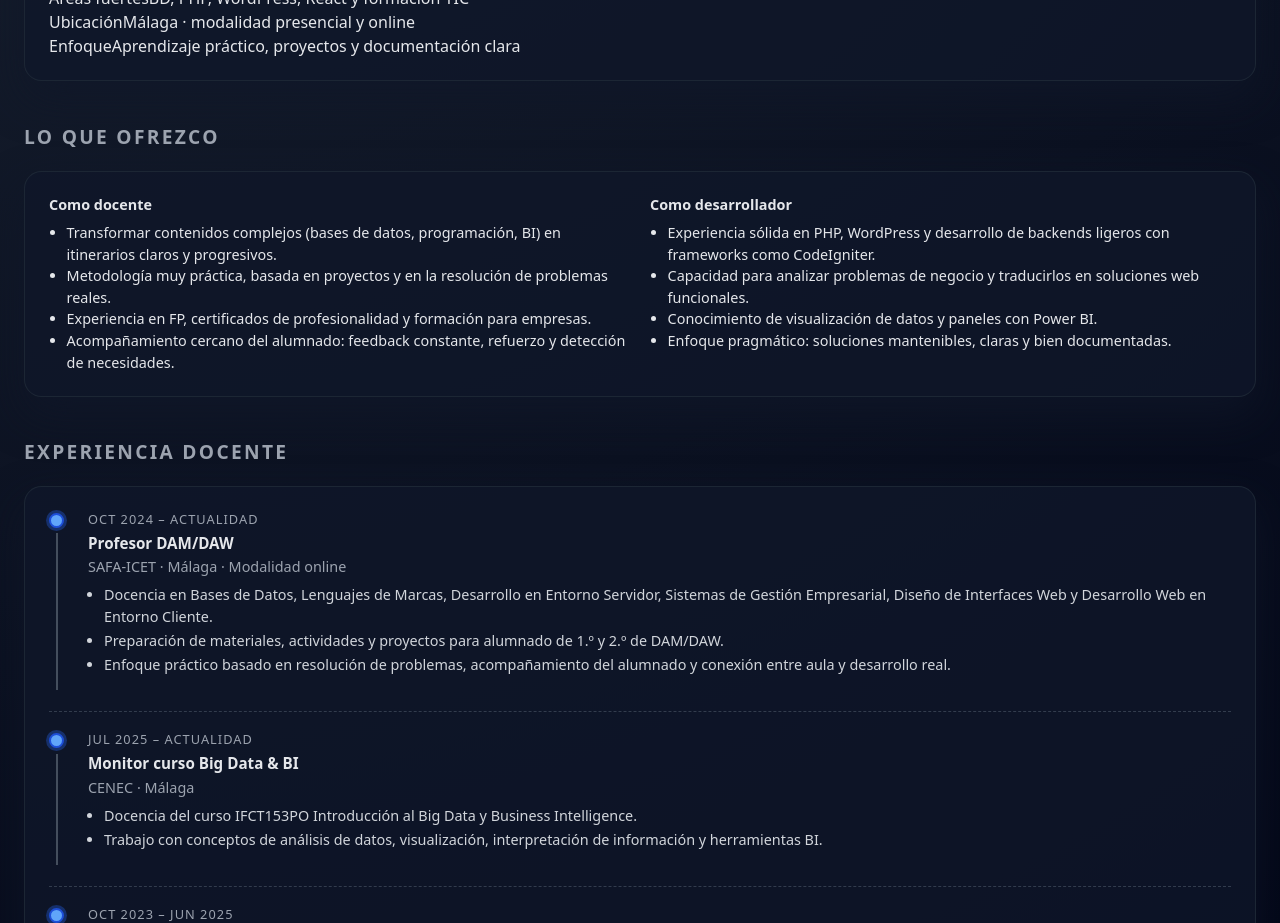
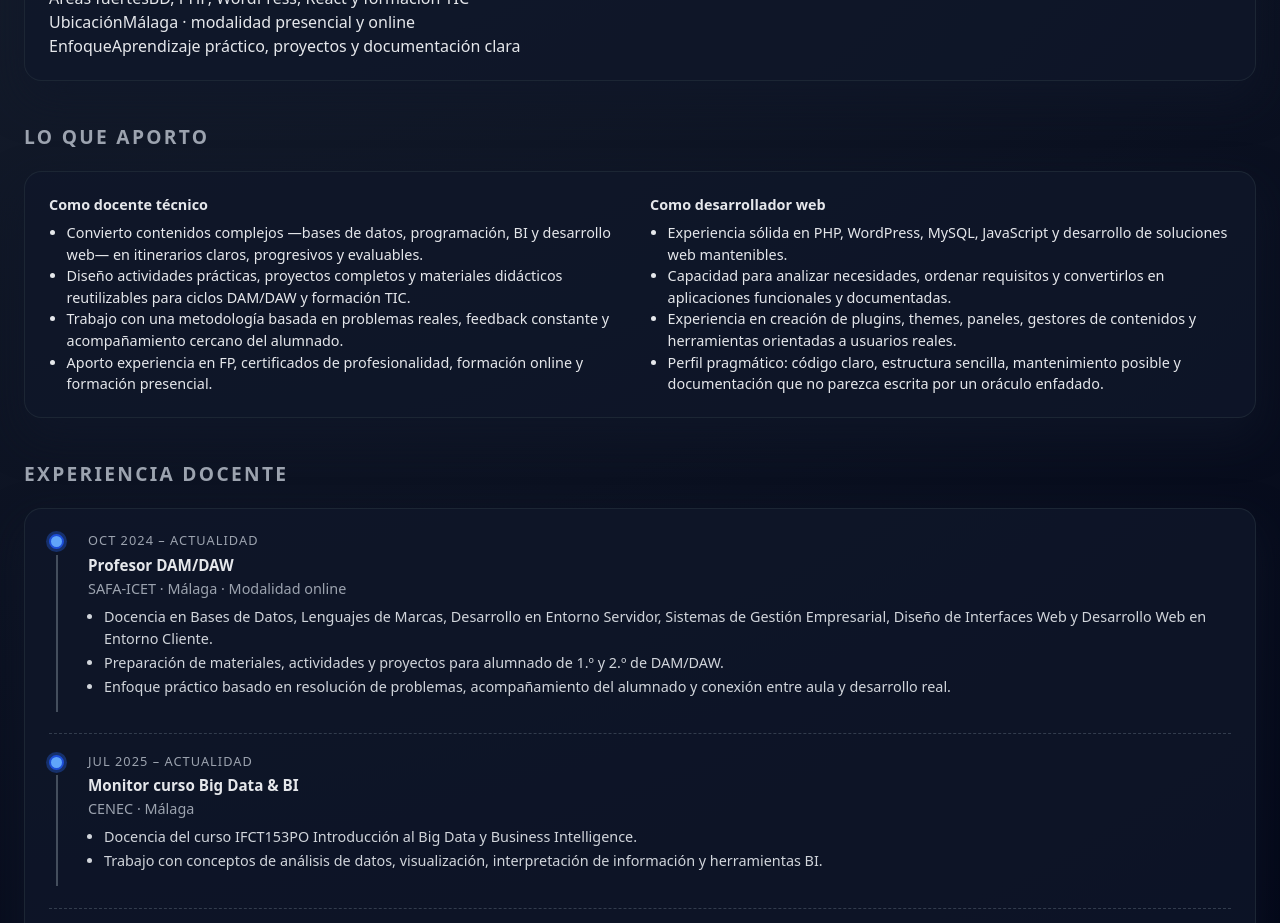
Before and after one commit to fpalacioschaves/cv-react, a React (Vite) app: page / in a window 1280 px wide. Shown: the part 960-1883 px from the top of the page. Built offline with nearby package versions, Linux system fonts and the light colour scheme; no server answers.

Commit message:
Refine value proposition content

```diff
--- a/src/data/offers.js
+++ b/src/data/offers.js
@@ -1,37 +1,36 @@
-// src/data/offers.js
 export const offers = {
   es: {
-    title: 'Lo que ofrezco',
-    teacherTitle: 'Como docente',
-    devTitle: 'Como desarrollador',
+    title: 'Lo que aporto',
+    teacherTitle: 'Como docente técnico',
+    devTitle: 'Como desarrollador web',
     teacherPoints: [
-      'Transformar contenidos complejos (bases de datos, programación, BI) en itinerarios claros y progresivos.',
-      'Metodología muy práctica, basada en proyectos y en la resolución de problemas reales.',
-      'Experiencia en FP, certificados de profesionalidad y formación para empresas.',
-      'Acompañamiento cercano del alumnado: feedback constante, refuerzo y detección de necesidades.',
+      'Convierto contenidos complejos —bases de datos, programación, BI y desarrollo web— en itinerarios claros, progresivos y evaluables.',
+      'Diseño actividades prácticas, proyectos completos y materiales didácticos reutilizables para ciclos DAM/DAW y formación TIC.',
+      'Trabajo con una metodología basada en problemas reales, feedback constante y acompañamiento cercano del alumnado.',
+      'Aporto experiencia en FP, certificados de profesionalidad, formación online y formación presencial.',
     ],
     devPoints: [
-      'Experiencia sólida en PHP, WordPress y desarrollo de backends ligeros con frameworks como CodeIgniter.',
-      'Capacidad para analizar problemas de negocio y traducirlos en soluciones web funcionales.',
-      'Conocimiento de visualización de datos y paneles con Power BI.',
-      'Enfoque pragmático: soluciones mantenibles, claras y bien documentadas.',
+      'Experiencia sólida en PHP, WordPress, MySQL, JavaScript y desarrollo de soluciones web mantenibles.',
+      'Capacidad para analizar necesidades, ordenar requisitos y convertirlos en aplicaciones funcionales y documentadas.',
+      'Experiencia en creación de plugins, themes, paneles, gestores de contenidos y herramientas orientadas a usuarios reales.',
+      'Perfil pragmático: código claro, estructura sencilla, mantenimiento posible y documentación que no parezca escrita por un oráculo enfadado.',
     ],
   },
   en: {
-    title: 'What I offer',
-    teacherTitle: 'As a teacher',
-    devTitle: 'As a developer',
+    title: 'What I bring',
+    teacherTitle: 'As a technical teacher',
+    devTitle: 'As a web developer',
     teacherPoints: [
-      'Turning complex content (databases, programming, BI) into clear and progressive learning paths.',
-      'Highly practical methodology based on projects and real-world problem solving.',
-      'Experience in vocational training, professional certificates and corporate training.',
-      'Close support to students: continuous feedback, extra help and needs detection.',
+      'I turn complex content —databases, programming, BI and web development— into clear, progressive and assessable learning paths.',
+      'I design practical activities, complete projects and reusable learning materials for DAM/DAW programmes and IT training.',
+      'I work with a methodology based on real problems, continuous feedback and close student support.',
+      'I bring experience in vocational training, professional certificates, online training and on-site teaching.',
     ],
     devPoints: [
-      'Solid experience in PHP, WordPress and lightweight back-end development with frameworks such as CodeIgniter.',
-      'Ability to analyse business problems and turn them into functional web solutions.',
-      'Knowledge of data visualisation and dashboards using Power BI.',
-      'Pragmatic approach: maintainable, clear and well-documented solutions.',
+      'Solid experience in PHP, WordPress, MySQL, JavaScript and maintainable web solutions.',
+      'Ability to analyse needs, organise requirements and turn them into functional, documented applications.',
+      'Experience creating plugins, themes, dashboards, content managers and tools for real users.',
+      'Pragmatic profile: clear code, simple structure, maintainable solutions and useful documentation.',
     ],
   },
 }
```
